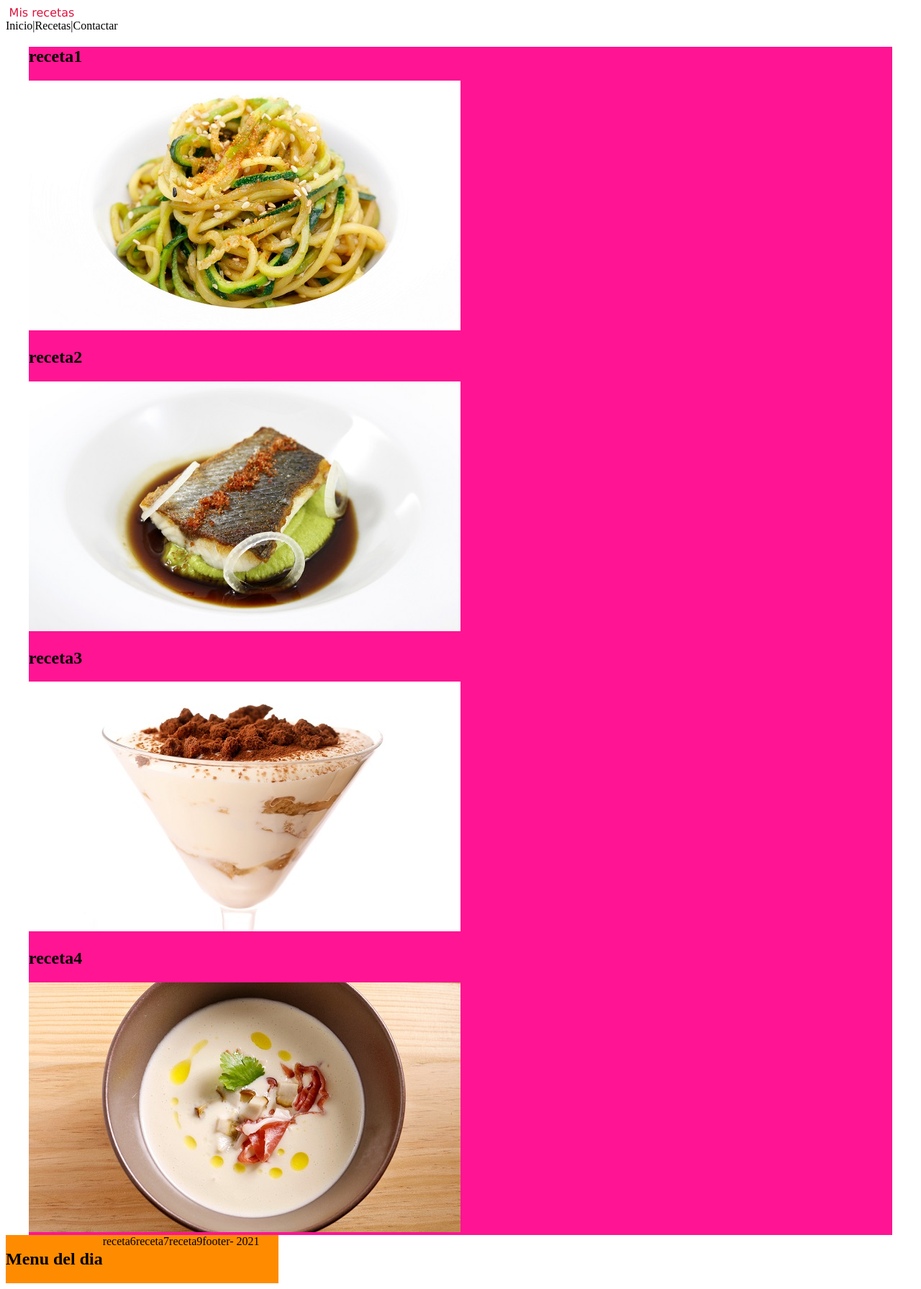
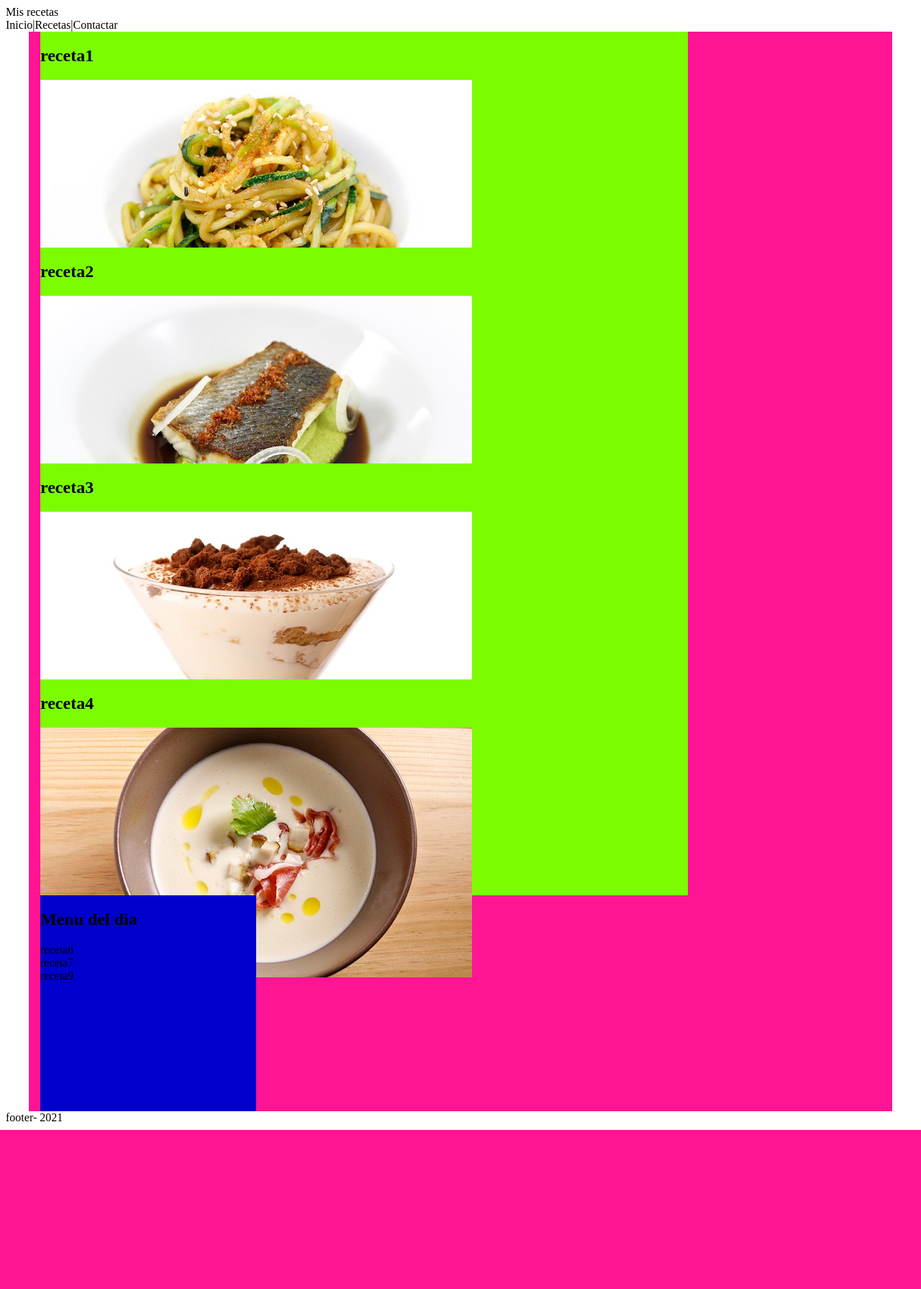
Before and after one commit to rolsonaielo/maquetacion-mis-recetas, a PHP site: page / in a window 1280 px wide. Shown: the whole page at 72% size. After the commit the page ends 1570 px from the top, so only its background shows below. Run offline with PHP 8.4, Linux system fonts and the light colour scheme.

Commit message:
segundo intento con el maquetacion pagin inicio

```diff
--- a/css/style.css
+++ b/css/style.css
@@ -1,22 +1,28 @@
 *{box-sizing: border-box;
 }
-.padre{background-color: deeppink;
+.container{
+    background-color: deeppink;
     width: 1200px;
-margin: 0 auto;
+    margin: 0 auto;
+    padding: 0 1em;
+    display:flex;
+    flex-wrap: wrap;
+
+
 }
 
-.contenedor{
-    display: flex;
-    background-color: darkorange;
-    width: 30%;
-    align-items: stretch;
-    justify-content: left;
+section{
+    background-color: lawngreen;
+    width: 900px;
+    height: 300px;
 }
-.cabecera{
-    font-family: Verdana, Geneva, Tahoma, sans-serif;
-    color: crimson;
-    width: 100px;
-    height: auto;
-    display: flex;
-    justify-content:center;
+
+
+aside{
+    background-color: mediumblue;
+    width: 300px;
+   height: 300px;
+   flex-shrink: 0;
+
+
 }
--- a/index.html
+++ b/index.html
@@ -1,5 +1,6 @@
 <!DOCTYPE html>
 <html lang="es">
+
 <head>
   <meta charset="UTF-8">
   <meta name="viewport" content="width=device-width, initial-scale=1.0">
@@ -12,32 +13,36 @@
   <div class="cabecera">Mis recetas</div>
 </div>
 <nav>Inicio|Recetas|Contactar</nav>
+
 <body>
-<main class="padre">
-      <section>
+  <div class="container">
+
+
+                    <section class="hijo">
                        <h2>receta1</h2>
-          <img src="/imagenes/espaguetis-de-calabacin.jpg" alt="espagetis con calabzin">
+                         <img  src="/imagenes/espaguetis-de-calabacin.jpg" alt="espagetis con calabzin">
                      </section>
-      <section>
-        <h2> receta2</h2>
+                     <section class="hijo">
+                       <h2>receta2</h2>
                           <img src="/imagenes/lubina-con-hummus-de-guisantes.jpg" alt="lubina-con-hummus-de-guisantes">
                       </section>
-
-      <section>
+                     <section class="hijo">
                           <h2>receta3</h2>
                           <img src="/imagenes/tiramisu-express.jpg" alt="tiramisu-express">
                     </section>
-      <section>
+                      <section class="hijo">
                          <h2>receta4</h2>
                          <img src="/imagenes/vichyssoise-de-esparragos-blancos.jpg" alt="vichyssoise-de-esparragos-blancos">
                     </section>
-</main>
-<aside class="contenedor">
+
+  <aside>
     <h1>Menu del dia</h1>
     <div>receta6</div>
     <div>receta7</div>
     <div>receta9</div>
+  </aside>
 
+</div>
 
 
 
@@ -46,4 +51,5 @@
   <footer>footer- 2021</footer>
 
 </body>
+
 </html>
```
Lines whose indentation alone changed are shown as unchanged.
